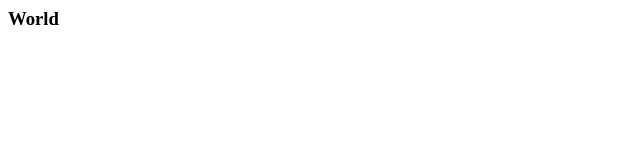
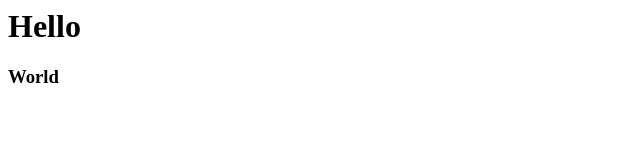
Before and after one commit to AbdulQuadri2399/firstrepo, a plain HTML site: page index.html in a window 1280 px wide. Shown: the whole page, without its empty margins (0-640 px from the left). Drawn offline with Linux system fonts and the light colour scheme.

Commit message:
Update index.html

```diff
--- a/index.html
+++ b/index.html
@@ -1,6 +1,6 @@
 <html>
 <body>
-<h1?Hello</h1>
+<h1>Hello</h1>
 <h3>World</h3>
 
 </body>
```
